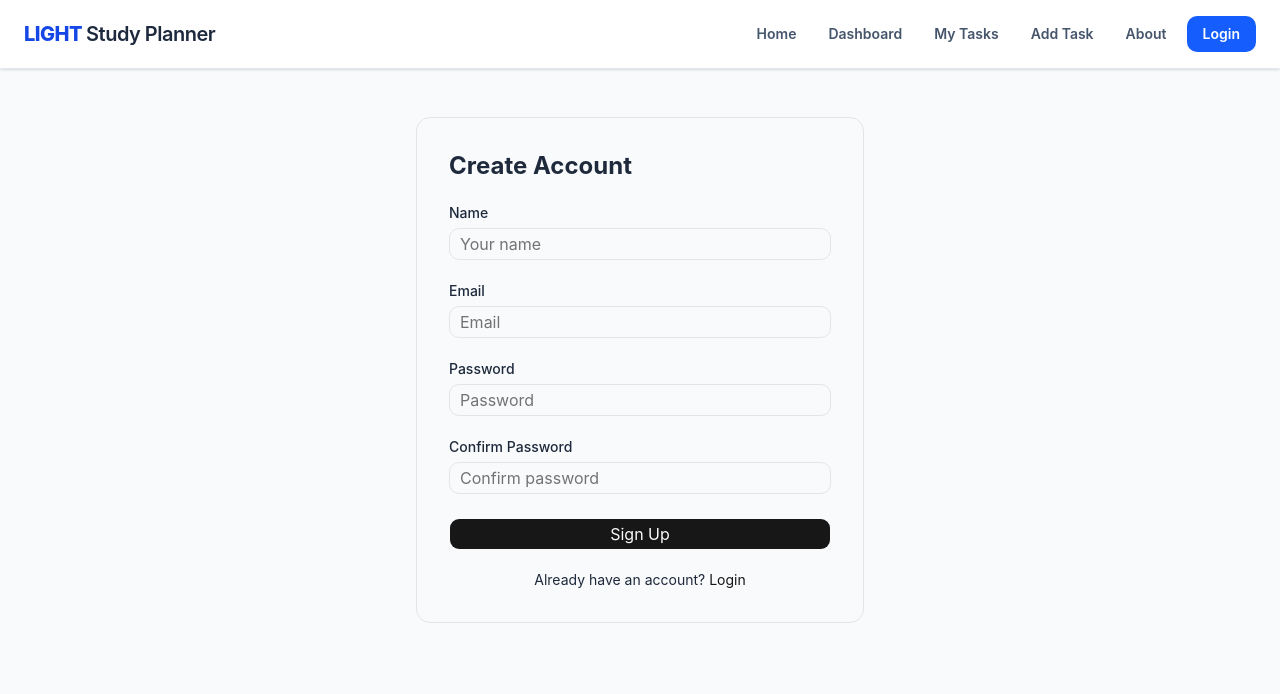
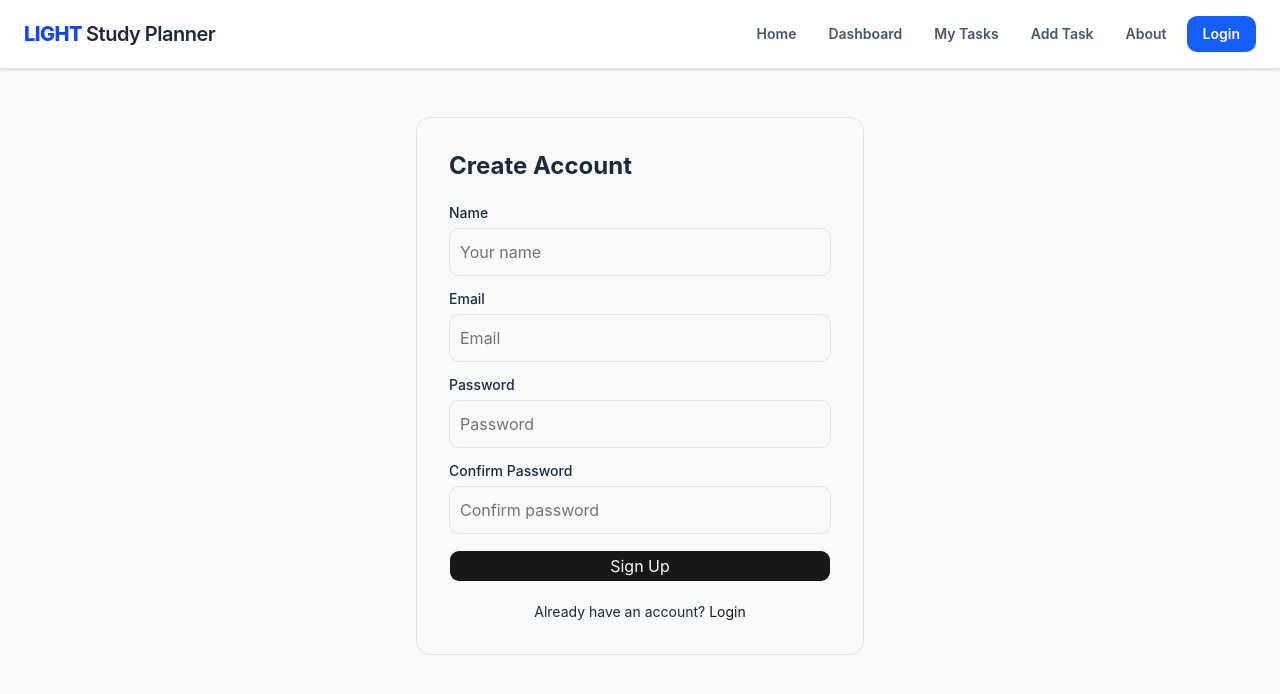
Before and after one commit to linn022761-rgb/study-planner, a React (Vite) app: page /signup in a window 1280 px wide. Shown: the top 694 px of the page. Built offline with nearby package versions, Linux system fonts and the light colour scheme.

Commit message:
Login/Signup

```diff
--- a/src/pages/Login.tsx
+++ b/src/pages/Login.tsx
@@ -1,13 +1,14 @@
 import { useMutation } from '@tanstack/react-query';
 import { useNavigate, useLocation, Link } from 'react-router-dom';
-import { useForm } from 'react-hook-form';
+import { FormProvider, useForm } from 'react-hook-form';
 import { zodResolver } from '@hookform/resolvers/zod';
 import { z } from 'zod';
 
 import { loginUser } from '@/services/authApi';
-import { Input } from '@/components/ui/input';
+import { useAuth } from '@/context/AuthContext';
+
 import { Button } from '@/components/ui/button';
-import { Label } from '@/components/ui/label';
+import TextInput from '@/components/forms/TextInput';
 
 // 1. Zod Validation Schema
 const loginSchema = z.object({
@@ -23,17 +24,15 @@ export default function Login() {
   const navigate = useNavigate();
   const location = useLocation();
 
+  const { login } = useAuth();
+
   // Remember the page user wanted to visit
   const from =
     (location.state as { from?: { pathname?: string } } | null)?.from
       ?.pathname || '/dashboard';
 
   // 3. React Hook Form
-  const {
-    register,
-    handleSubmit,
-    formState: { errors },
-  } = useForm<LoginFormValues>({
+  const form = useForm<LoginFormValues>({
     resolver: zodResolver(loginSchema),
     defaultValues: {
       email: '',
@@ -47,7 +46,7 @@ export default function Login() {
       loginUser(values.email, values.password),
 
     onSuccess: (user) => {
-      localStorage.setItem('demoUser', JSON.stringify(user));
+      login(user);
 
       navigate(from, { replace: true });
     },
@@ -58,6 +57,7 @@ export default function Login() {
     loginMutation.mutate(values);
   };
 
+  // 6. UI
   return (
     <div className="flex min-h-screen items-center justify-center bg-gray-100 px-4">
       <div className="w-full max-w-md rounded-2xl bg-white p-8 shadow-lg">
@@ -71,38 +71,23 @@ export default function Login() {
         </div>
 
         {/* Login Form */}
-        <form onSubmit={handleSubmit(onSubmit)} className="space-y-5">
+        <FormProvider {...form}>
+          <form onSubmit={form.handleSubmit(onSubmit)} className="space-y-5">
             {/* Email */}
-          <div className="space-y-2">
-            <Label htmlFor="email">Email Address</Label>
-
-            <Input
-              id="email"
+            <TextInput
+              label="Email Address"
+              name="email"
               type="email"
               placeholder="Enter your email"
-              {...register('email')}
             />
 
-            {errors.email && (
-              <p className="text-sm text-red-600">{errors.email.message}</p>
-            )}
-          </div>
-
             {/* Password */}
-          <div className="space-y-2">
-            <Label htmlFor="password">Password</Label>
-
-            <Input
-              id="password"
+            <TextInput
+              label="Password"
+              name="password"
               type="password"
               placeholder="Enter your password"
-              {...register('password')}
             />
-
-            {errors.password && (
-              <p className="text-sm text-red-600">{errors.password.message}</p>
-            )}
-          </div>
 
             {/* API Error */}
             {loginMutation.isError && (
@@ -120,6 +105,7 @@ export default function Login() {
               {loginMutation.isPending ? 'Logging in...' : 'Login'}
             </Button>
           </form>
+        </FormProvider>
 
         {/* Signup Link */}
         <p className="mt-6 text-center text-sm text-gray-500">
--- a/src/pages/Signup.tsx
+++ b/src/pages/Signup.tsx
@@ -1,6 +1,6 @@
 import { useMutation } from '@tanstack/react-query';
 import { useNavigate } from 'react-router-dom';
-import { useForm } from 'react-hook-form';
+import { FormProvider, useForm } from 'react-hook-form';
 import { zodResolver } from '@hookform/resolvers/zod';
 import { z } from 'zod';
 
@@ -8,15 +8,14 @@ import { signupUser } from '@/services/authApi';
 import { useAuth } from '@/context/AuthContext';
 
 import { Button } from '@/components/ui/button';
-import { Input } from '@/components/ui/input';
-import { Label } from '@/components/ui/label';
+import TextInput from '@/components/forms/TextInput';
 
 const signupSchema = z
   .object({
     name: z.string().trim().min(2, 'Name must contain at least 2 characters'),
     email: z.string().trim().email('Invalid email address'),
     password: z.string().min(8, 'Password must contain at least 8 characters'),
-    confirmPassword: z.string(),
+    confirmPassword: z.string().min(1, 'Please confirm your password'),
   })
   .refine((data) => data.password === data.confirmPassword, {
     message: 'Passwords do not match',
@@ -29,12 +28,14 @@ export default function Signup() {
   const navigate = useNavigate();
   const { signup } = useAuth();
 
-  const {
-    register,
-    handleSubmit,
-    formState: { errors },
-  } = useForm<SignupData>({
+  const form = useForm<SignupData>({
     resolver: zodResolver(signupSchema),
+    defaultValues: {
+      name: '',
+      email: '',
+      password: '',
+      confirmPassword: '',
+    },
   });
 
   const mutation = useMutation({
@@ -47,56 +48,52 @@ export default function Signup() {
     },
   });
 
+  const onSubmit = (data: SignupData) => {
+    mutation.mutate(data);
+  };
+
   return (
     <div className="mx-auto mt-12 max-w-md rounded-xl border p-8">
       <h1 className="mb-6 text-2xl font-bold">Create Account</h1>
 
-      <form
-        onSubmit={handleSubmit((data) => mutation.mutate(data))}
-        className="space-y-4"
-      >
-        <div className="space-y-2">
-          <Label>Name</Label>
-          <Input {...register('name')} placeholder="Your name" />
-          <p className="text-sm text-destructive">{errors.name?.message}</p>
-        </div>
+      <FormProvider {...form}>
+        <form onSubmit={form.handleSubmit(onSubmit)} className="space-y-4">
+          <TextInput label="Name" name="name" placeholder="Your name" />
 
-        <div className="space-y-2">
-          <Label>Email</Label>
-          <Input {...register('email')} type="email" placeholder="Email" />
-          <p className="text-sm text-destructive">{errors.email?.message}</p>
-        </div>
+          <TextInput
+            label="Email"
+            name="email"
+            type="email"
+            placeholder="Email"
+          />
 
-        <div className="space-y-2">
-          <Label>Password</Label>
-          <Input
-            {...register('password')}
+          <TextInput
+            label="Password"
+            name="password"
             type="password"
             placeholder="Password"
           />
-          <p className="text-sm text-destructive">{errors.password?.message}</p>
-        </div>
 
-        <div className="space-y-2">
-          <Label>Confirm Password</Label>
-          <Input
-            {...register('confirmPassword')}
+          <TextInput
+            label="Confirm Password"
+            name="confirmPassword"
             type="password"
             placeholder="Confirm password"
           />
-          <p className="text-sm text-destructive">
-            {errors.confirmPassword?.message}
-          </p>
-        </div>
 
           {mutation.isError && (
             <p className="text-sm text-destructive">{mutation.error.message}</p>
           )}
 
-        <Button type="submit" className="w-full" disabled={mutation.isPending}>
+          <Button
+            type="submit"
+            className="w-full"
+            disabled={mutation.isPending}
+          >
             {mutation.isPending ? 'Creating Account...' : 'Sign Up'}
           </Button>
         </form>
+      </FormProvider>
 
       <p className="mt-5 text-center text-sm">
         Already have an account?{' '}
```
Lines whose indentation alone changed are shown as unchanged.
